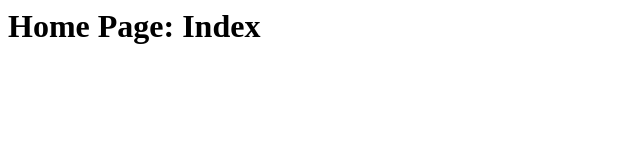
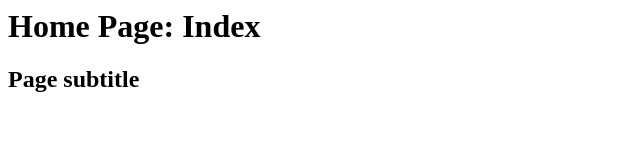
Before and after one commit to Simic110488/GIT, a plain HTML site: page index.html in a window 1280 px wide. Shown: the whole page, without its empty margins (0-640 px from the left). Drawn offline with Linux system fonts and the light colour scheme.

Commit message:
Change Content

```diff
--- a/index.html
+++ b/index.html
@@ -1 +1,3 @@
 <h1> Home Page: Index </h1>
+
+<h2> Page subtitle </h2>
```
Also changed, not shown: about.html (+2 -0 lines).
